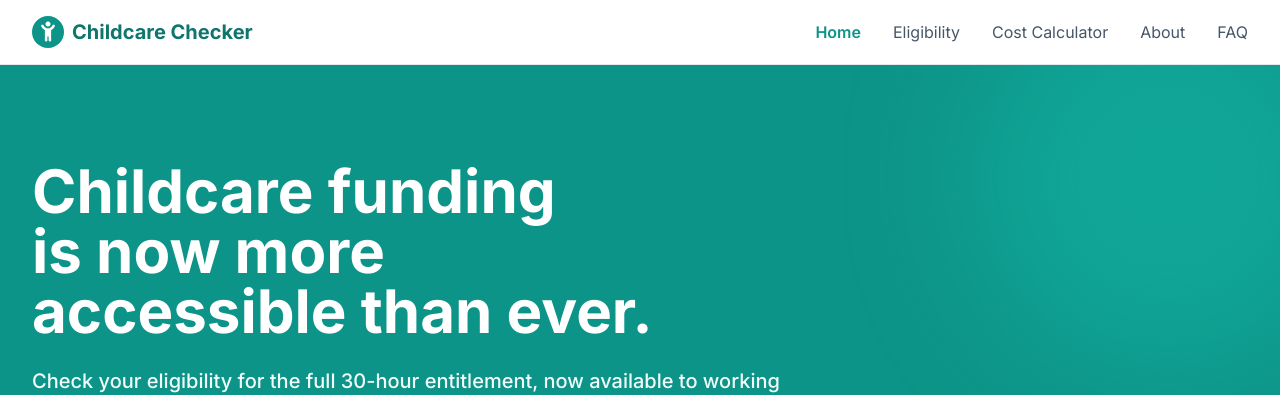
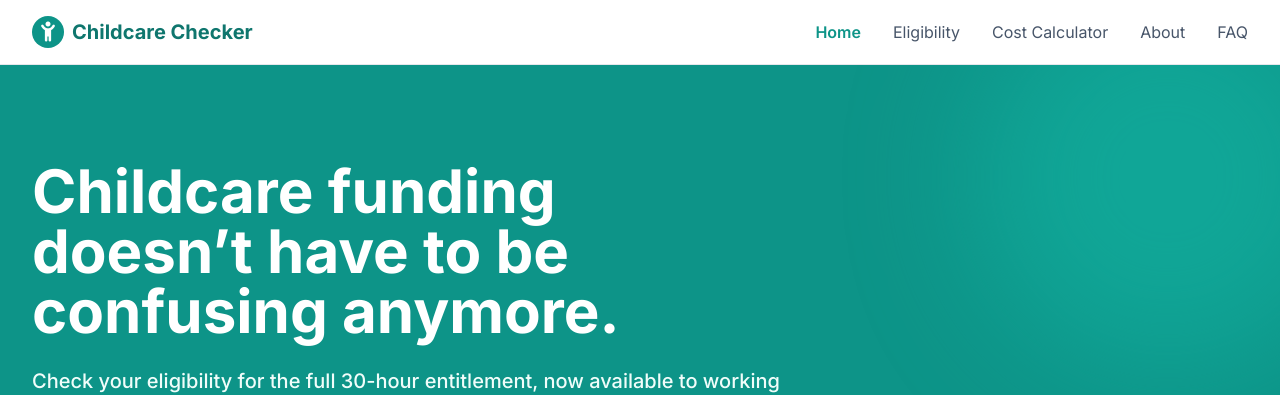
Before and after one commit to tramanpham161/vercel-2, a React (Vite) app: page / in a window 1280 px wide. Shown: the top 395 px of the page. Built offline with nearby package versions, Linux system fonts and the light colour scheme.

Commit message:
Update Home.tsx

```diff
--- a/pages/Home.tsx
+++ b/pages/Home.tsx
@@ -11,7 +11,7 @@ const Home: React.FC = () => {
         <div className="max-w-7xl mx-auto px-4 sm:px-6 lg:px-8 relative z-10">
           <div className="max-w-3xl">
             <h1 className="text-4xl md:text-6xl font-bold leading-tight mb-6 text-balance">
-              Childcare funding is now more accessible than ever.
+             Childcare funding doesn’t have to be confusing anymore.
             </h1>
             <p className="text-xl text-teal-50 mb-10 leading-relaxed font-medium">
               Check your eligibility for the full 30-hour entitlement, now available to working parents of children from 9 months to 4 years.
@@ -111,7 +111,7 @@ const Home: React.FC = () => {
       <section className="py-24 bg-slate-900 text-white relative overflow-hidden">
         <div className="absolute top-0 right-0 w-96 h-96 bg-teal-600/10 rounded-full blur-3xl pointer-events-none"></div>
         <div className="max-w-4xl mx-auto px-4 text-center relative z-10">
-          <h2 className="text-3xl md:text-5xl font-black mb-8">Ready to manage your budget?</h2>
+          <h2 className="text-3xl md:text-5xl font-black mb-8">Want a clearer picture of your childcare costs?</h2>
           <p className="text-xl text-slate-400 mb-12 max-w-2xl mx-auto">
             Our tool helps you see the true cost of childcare after all entitlements are applied.
           </p>
```
